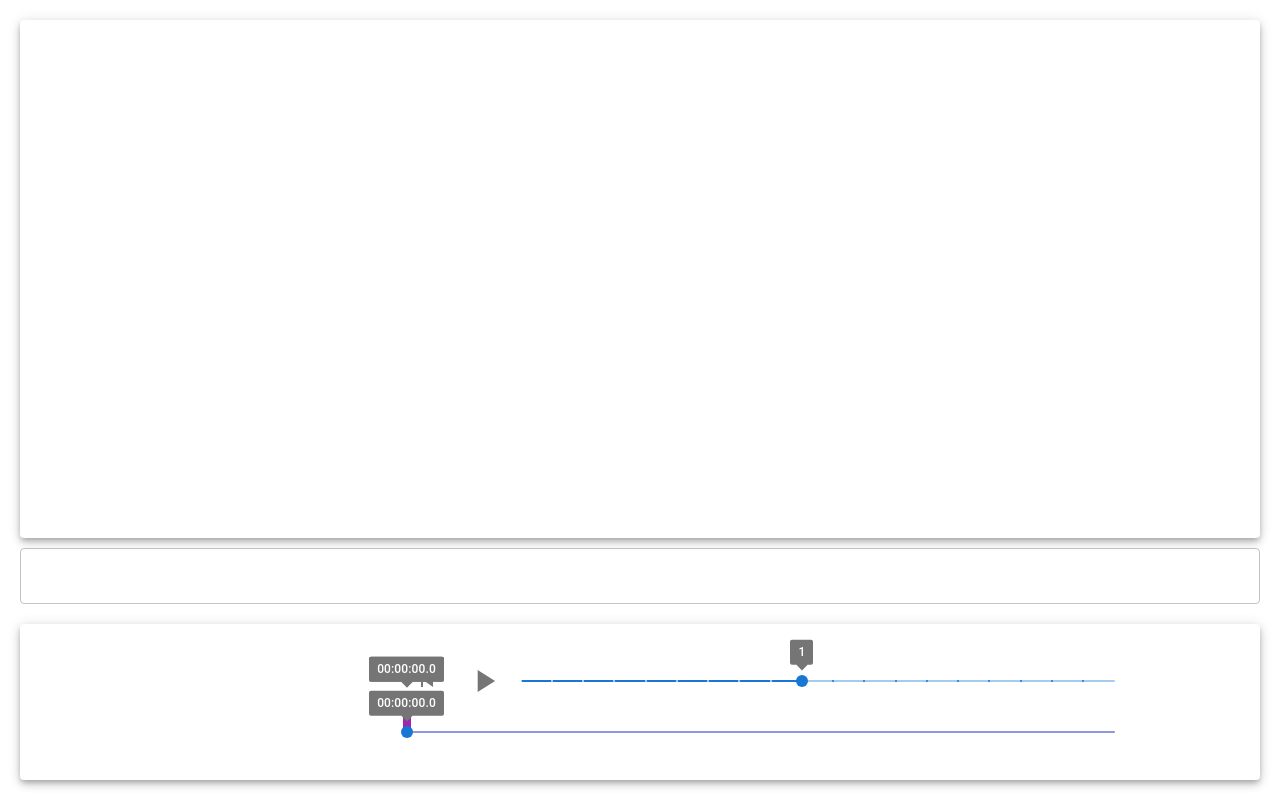
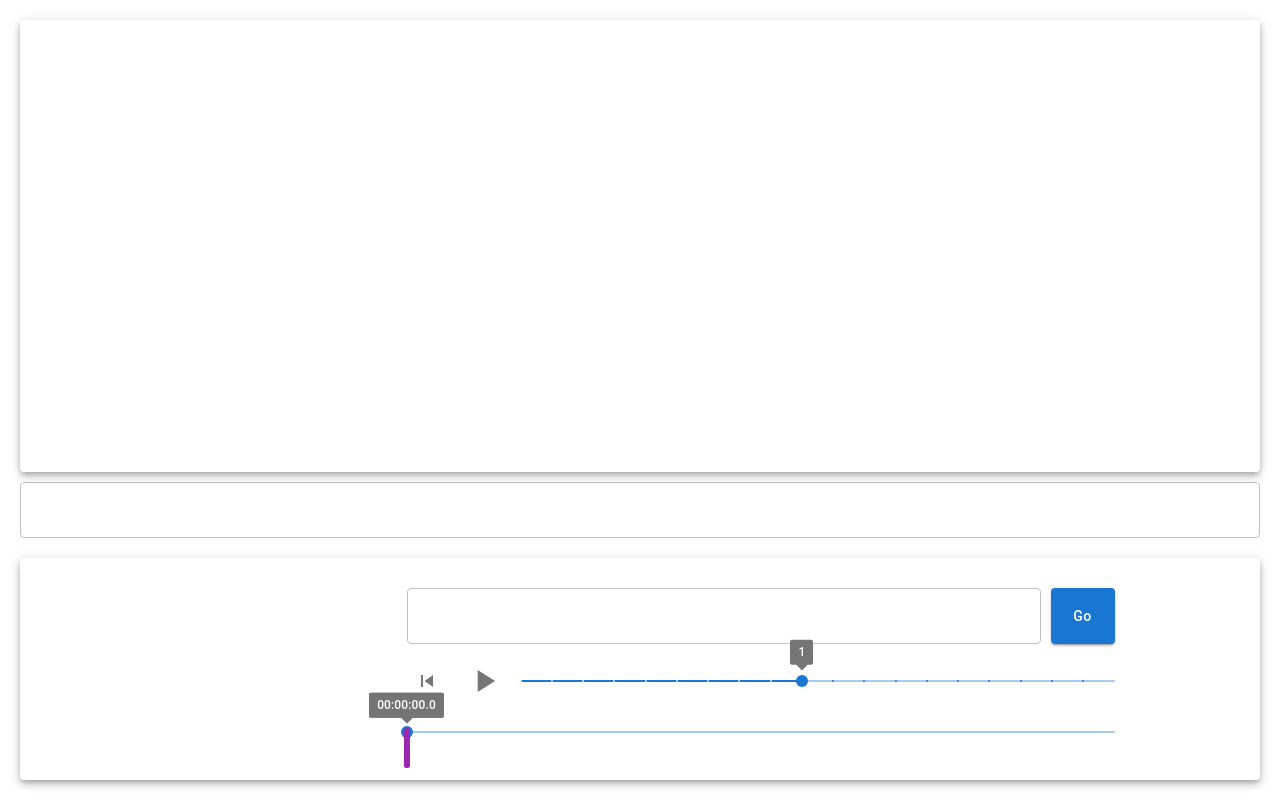
Before and after one commit to jonathanwpaul/transcriber, a React (Create React App) app: page / in a window 1280 px wide. Built offline with nearby package versions, Linux system fonts and the light colour scheme.

Commit message:
improve controls, styling

```diff
--- a/src/App.css
+++ b/src/App.css
@@ -17,8 +17,18 @@
 } */
 
 div.editor {
+  flex: 1 0 0;
 }
 
+div.video-input {
+  width: 100%;
+}
+div.controls {
+  max-width: 60%;
+  align-items: stretch;
+  flex: 1;
+  justify-content: center;
+}
 div.music-render {
   background-color: white;
   flex: 1;
@@ -32,10 +42,6 @@ div.player {
   /* position: absolute; */
 }
 
-.no-select {
-  user-select: none;
-}
-
 iframe {
   border: none;
   border-radius: 5px;
@@ -43,15 +49,11 @@ iframe {
 
 div.vertical-container {
   display: flex;
-  flex: 1 0 0;
   flex-direction: column;
   gap: 10px;
 }
 
 div.horizontal-container {
-  align-items: center;
-  justify-content: center;
   display: flex;
-  flex: 1 0 0;
   gap: 10px;
 }
--- a/src/components/Player.jsx
+++ b/src/components/Player.jsx
@@ -1,14 +1,6 @@
 import { useEffect, useState, useRef } from 'react'
-import { IconButton, Card, Slider } from '@mui/material'
-import {
-  SkipPrevious,
-  PlayArrow,
-  PauseCircle,
-  SkipNext,
-  //   DragIndicator,
-  //   PushPin,
-} from '@mui/icons-material'
-// import Draggable from 'react-draggable'
+import { IconButton, Card, Slider, TextField, Button } from '@mui/material'
+import { SkipPrevious, PlayArrow, PauseCircle } from '@mui/icons-material'
 import YouTube from 'react-youtube'
 
 export const Player = () => {
@@ -20,6 +12,9 @@ export const Player = () => {
   const [possiblePlaybackRates, setPossiblePlaybackRates] = useState([])
   const [sectionStart, setSectionStart] = useState(0)
   const [sectionEnd, setSectionEnd] = useState(0)
+
+  const reachedLoopEnd = currentTime >= sectionEnd
+  const beforeLoopStart = currentTime < sectionStart
 
   const getId = url => {
     const regExp =
@@ -61,17 +56,8 @@ export const Player = () => {
   const onPlay = e => {
     timerRef.current = setInterval(
       () => {
-        const playerTime = e.target.getCurrentTime()
-        // TODO: if the loop end time is moved before the current time while it's playing, the interval function doesn't get the new section limit value, so it won't loop until the video is paused &played again
-        const reachedLoopEnd = playerTime >= sectionEnd
-
-        const beforeLoopStart = playerTime < sectionStart
-        if (reachedLoopEnd || beforeLoopStart) {
-          handleSliderChange(null, sectionStart)
-        } else {
-          setIsPlaying(true)
-          setCurrentTime(playerTime)
-        }
+        setIsPlaying(true)
+        setCurrentTime(e.target.getCurrentTime())
       },
       100 //every 0.1s
     )
@@ -95,15 +81,20 @@ export const Player = () => {
   const handlePlaybackRateChange = (_, newValue) => setPlaybackRate(newValue)
 
   const handleIntervalChange = (_, newValue) => {
-    setSectionStart(newValue[0])
+    // forces the currentTime to match the sectionStart when the section parameters are updated
+    if (newValue[0] !== sectionStart) {
+      handleSliderChange(null, newValue[0])
+      setSectionStart(newValue[0])
+    }
+
+    if (newValue[1] < currentTime) {
+      handleSliderChange(null, newValue[0])
+    }
     setSectionEnd(newValue[1])
   }
 
   return (
-    <Card
-      elevation={5}
-      className='player card'
-    >
+    <Card elevation={5} className='player'>
       <div>
         <YouTube
           opts={videoOptions}
@@ -111,22 +102,21 @@ export const Player = () => {
           onReady={onReady}
           onPlay={onPlay}
           onPause={onPause}
-          onPlaybackRateChange={
-            e => console.log(e.data)
-            // setPlayerStatus({ ...playerStatus, playbackRate: e.data })
-          }
-          //   onEnd={() => setIsPlaying(false)}
         />
       </div>
-      <div
-        className='vertical-container'
-        style={{ maxWidth: '60%' }}
-      >
+      <div className='vertical-container controls'>
         <div className='horizontal-container'>
-          <IconButton
-            onClick={restartPlayer}
-            aria-label='previous'
+          <TextField className='video-input'></TextField>
+          <Button
+            variant='contained'
+            className='button'
+            sx={{ textTransform: 'none' }}
           >
+            Go
+          </Button>
+        </div>
+        <div className='horizontal-container' style={{ alignItems: 'center' }}>
+          <IconButton onClick={restartPlayer} aria-label='previous'>
             <SkipPrevious />
           </IconButton>
           <IconButton
@@ -156,6 +146,20 @@ export const Player = () => {
           />
         </div>
         <div style={{ position: 'relative' }}>
+          {/* the playback slider (mirrors video playback slider) */}
+          <Slider
+            min={0}
+            max={duration}
+            onChange={handleSliderChange}
+            size='small'
+            step={0.1}
+            style={{
+              position: 'absolute',
+            }}
+            value={currentTime}
+            // valueLabelDisplay='on'
+            // valueLabelFormat={timestampFormatter}
+          />
           {/* the loop slider */}
           <Slider
             color='secondary'
@@ -165,34 +169,23 @@ export const Player = () => {
             size='small'
             step={0.1}
             style={{
-              position: 'absolute',
+              position: 'relative',
+              top: '50%',
             }}
             sx={{
               '& .MuiSlider-thumb': {
                 borderRadius: '50vw',
-                width: 8,
+                width: 6,
                 height: 40,
-                transform: 'translate(-50%, -100%)',
               },
-              '& .MuiSlider-track': {
-                transform: 'translate(0, -40px)',
+              // '& .MuiSlider-track': {
+              //   transform: 'translate(0, -40px)',
+              // },
+              '.MuiSlider-rail': {
+                height: 0,
               },
             }}
             value={[sectionStart, sectionEnd]}
-            valueLabelDisplay='on'
-            valueLabelFormat={timestampFormatter}
-          />
-          {/* the playback slider (mirrors video playback slider) */}
-          <Slider
-            min={0}
-            max={duration}
-            onChange={handleSliderChange}
-            size='small'
-            step={0.1}
-            style={{
-              position: 'relative',
-            }}
-            value={currentTime}
             valueLabelDisplay='on'
             valueLabelFormat={timestampFormatter}
           />
```
Also changed, not shown: 1 other file (tests, documents, lock files or other folders).
